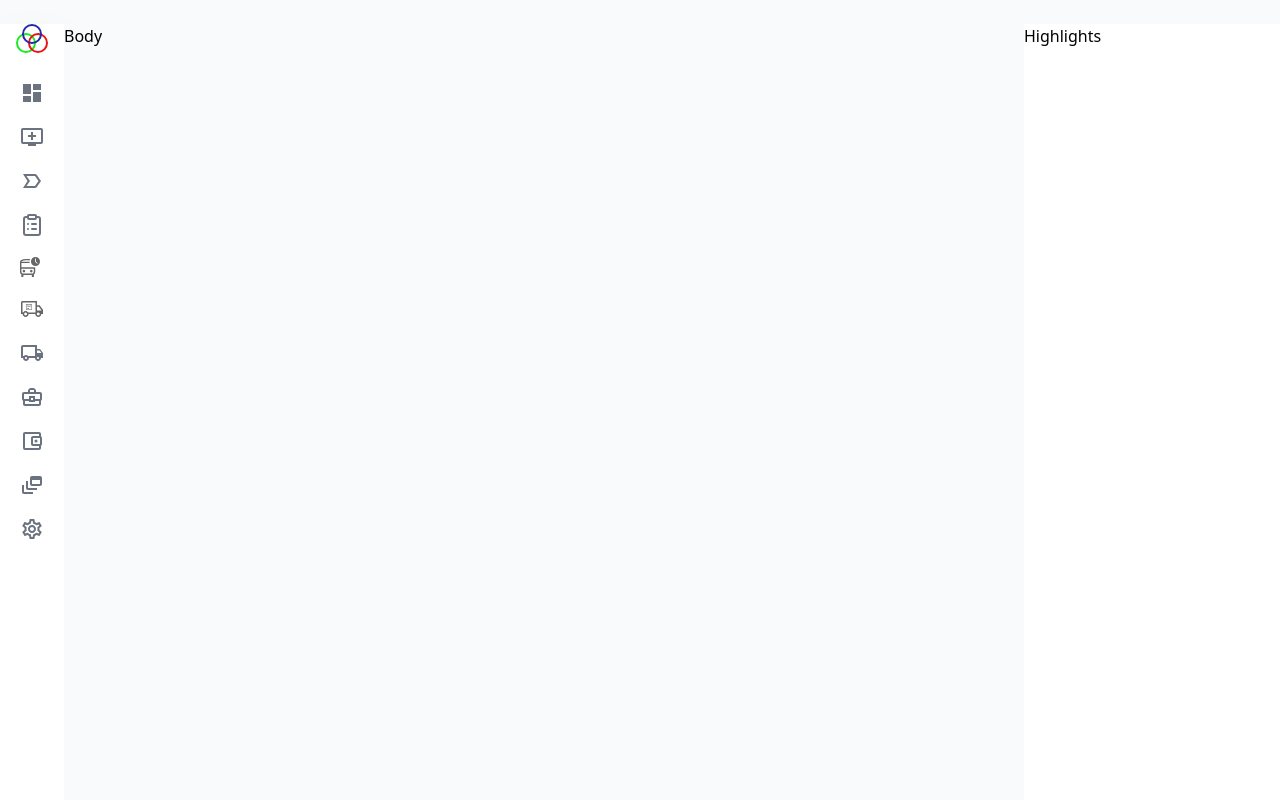
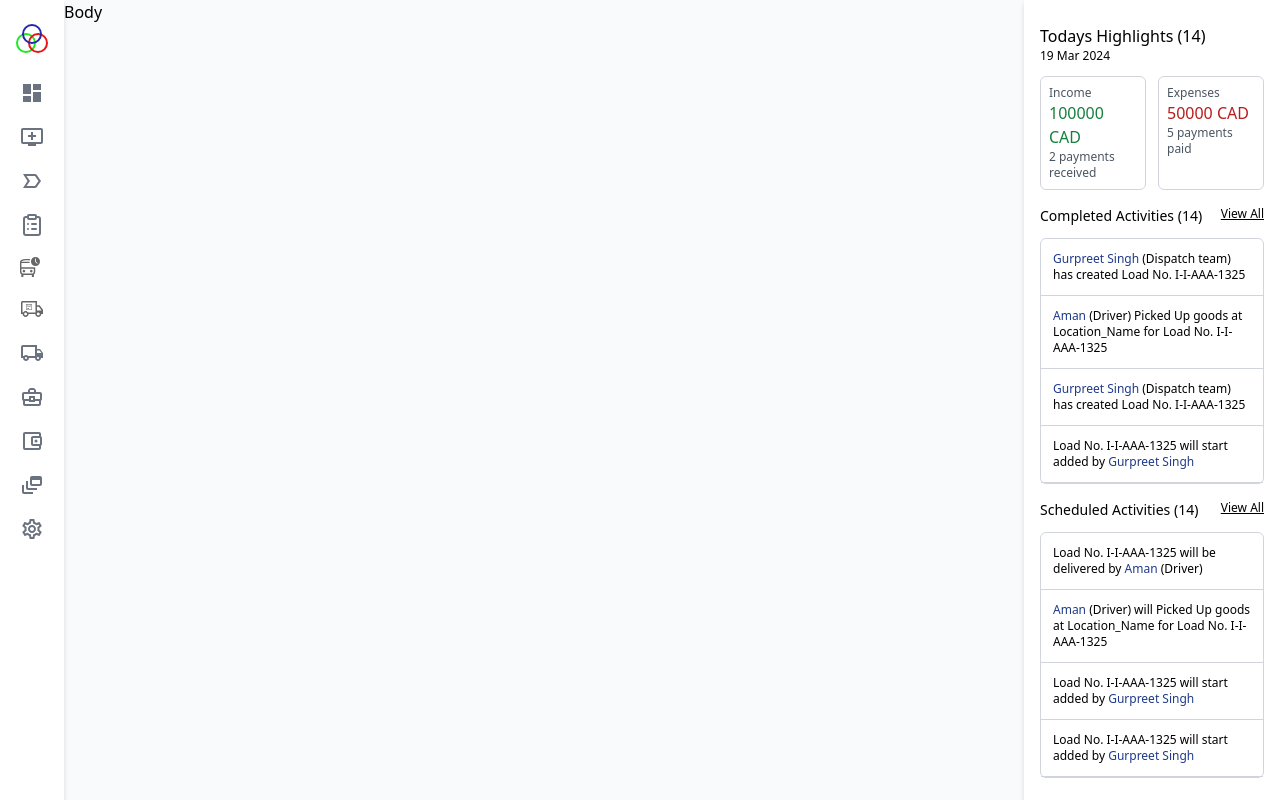
Before and after one commit to suryansh-bhatnagar/roa-assignment, a React (Create React App) app: page / in a window 1280 px wide. Built offline with nearby package versions, Linux system fonts and the light colour scheme.

Commit message:
Highlights section ui done

```diff
--- a/src/App.jsx
+++ b/src/App.jsx
@@ -1,11 +1,11 @@
 import './App.css';
-import Body from './components/Body';
-import Highlights from './components/Highlights';
+import Body from './components/Body/Body';
+import Highlights from './components/Highlights/Highlights';
 import Sidebar from './components/Sidebar';
 
 function App() {
   return (
-    <div className='w-full h-screen flex bg-slate-50 pt-6'>
+    <div className='w-full h-screen flex bg-slate-50'>
       <Sidebar />
       <Body />
       <Highlights />
--- a/src/components/Highlights.jsx
+++ /dev/null
@@ -1,9 +0,0 @@
-import React from 'react'
-
-const Highlights = () => {
-  return (
-    <div className='w-1/5 h-full bg-white'>Highlights</div>
-  )
-}
-
-export default Highlights
--- /dev/null
+++ b/src/components/Highlights/CompletedActivities.jsx
@@ -0,0 +1,25 @@
+import React from 'react'
+import Name from './Text/Name'
+import Load from './Text/Load'
+
+const CompletedActivities = () => {
+  return (
+    <div className=''>
+        <div className='flex justify-between'>
+        <span className='mb-3 text-sm font-medium'>Completed Activities (14)</span>
+        <span className='underline text-xs font-medium cursor-pointer'>
+            View All
+        </span>
+
+        </div>
+        <div className='rounded-md border border-gray-300'>
+        <div className='text-xs p-3 border-b border-gray-300'><Name> Gurpreet Singh </Name>  (Dispatch team) has created <Load> Load No. I-I-AAA-1325 </Load></div>
+        <div className='text-xs p-3 border-b border-gray-300'><Name> Aman </Name> (Driver) Picked Up goods at <Load> Location_Name </Load> for <Load> Load No. I-I-AAA-1325 </Load></div>
+        <div className='text-xs p-3 border-b border-gray-300'><Name> Gurpreet Singh </Name>  (Dispatch team) has created <Load> Load No. I-I-AAA-1325 </Load></div>
+        <div className='text-xs p-3 border-b border-gray-300'><Load> Load No. I-I-AAA-1325 </Load> will start added by <Name> Gurpreet Singh </Name></div>
+        </div>
+    </div>
+  )
+}
+
+export default CompletedActivities
--- /dev/null
+++ b/src/components/Highlights/Highlights.jsx
@@ -0,0 +1,23 @@
+import React from 'react'
+import HighlightsCard from './HighlightsCard'
+import CompletedActivities from './CompletedActivities'
+import ScheduledActivities from './ScheduledActivities'
+
+const Highlights = () => {
+  return (
+    <div className='w-1/5 h-full bg-white drop-shadow-md px-4 pt-6'>
+      <p className='font-medium'>Todays Highlights (14)</p>
+      <p className='text-xs'>19 Mar 2024</p>
+      <div className='flex mt-3 gap-3'>
+        <HighlightsCard title={'Income'} amount={'100000 CAD'} payments={'2 payments received'}/>
+        <HighlightsCard title={'Expenses'} amount={'50000 CAD'} payments={'5 payments paid'}/>
+      </div>
+      <div className='mt-4'>
+      <CompletedActivities/>
+      <ScheduledActivities/>
+      </div>
+    </div>
+  )
+}
+
+export default Highlights
--- /dev/null
+++ b/src/components/Highlights/HighlightsCard.jsx
@@ -0,0 +1,13 @@
+import React from 'react'
+
+const HighlightsCard = ({title, amount,payments}) => {
+  return (
+    <div className='w-2/4 border border-gray-300 rounded-md p-2 text-gray-600'>
+        <p className='text-xs'>{title}</p>
+        <p className={`text-base font-medium ${title==='Income' ? 'text-green-700' : 'text-red-700'} `}>{amount}</p>
+        <p className='text-xs'>{payments}</p>
+    </div>
+  )
+}
+
+export default HighlightsCard
--- /dev/null
+++ b/src/components/Highlights/ScheduledActivities.jsx
@@ -0,0 +1,25 @@
+import React from 'react'
+import Name from './Text/Name'
+import Load from './Text/Load'
+
+const ScheduledActivities = () => {
+  return (
+    <div className='mt-4'>
+    <div className='flex justify-between'>
+    <span className='mb-3 text-sm font-medium'>Scheduled Activities (14)</span>
+    <span className='underline text-xs font-medium cursor-pointer'>
+        View All
+    </span>
+
+    </div>
+    <div className='rounded-md border border-gray-300'>
+    <div className='text-xs p-3 border-b border-gray-300'><Load> Load No. I-I-AAA-1325 </Load> will be delivered by <Name>  Aman </Name>(Driver) </div>
+    <div className='text-xs p-3 border-b border-gray-300'><Name> Aman </Name> (Driver) will <Load> Picked Up </Load> goods at <Load> Location_Name </Load> for <Load> Load No. I-I-AAA-1325 </Load></div>
+    <div className='text-xs p-3 border-b border-gray-300'>Load No. I-I-AAA-1325 will start added by <Name>  Gurpreet Singh </Name></div>
+    <div className='text-xs p-3 border-b border-gray-300'>Load No. I-I-AAA-1325 will start added by <Name>  Gurpreet Singh </Name></div>
+    </div>
+</div>
+  )
+}
+
+export default ScheduledActivities
--- /dev/null
+++ b/src/components/Highlights/Text/Load.jsx
@@ -0,0 +1,9 @@
+import React from 'react'
+
+const Load = ({children }) => {
+  return (
+    <span className='font-medium'>{children }</span>
+  )
+}
+
+export default Load
--- /dev/null
+++ b/src/components/Highlights/Text/Name.jsx
@@ -0,0 +1,9 @@
+import React from 'react'
+
+const Name = ({children}) => {
+  return (
+    <span className='font-medium text-blue-900'>{children }</span>
+  )
+}
+
+export default Name
--- a/src/components/Sidebar.jsx
+++ b/src/components/Sidebar.jsx
@@ -7,7 +7,7 @@ import ParcelTracking from '../assets/ParcelTracking';
 
 const Sidebar = () => {
   return (
-    <div  style={{ width: '5%' }} className='pl-4 w-5/20 h-full bg-white text-2xl text-gray-500 shadow-2xl'>
+    <div  style={{ width: '5%' }} className='pl-4 pt-6 w-5/20 h-full bg-white text-2xl text-gray-500 drop-shadow-md'>
         <Logo/>
         <div className='mt-7 flex flex-col gap-5 pl-1'>
         <MdDashboard/>
```
Also changed, not shown: src/components/Body/Body.jsx (renamed from src/components/Body.jsx).
